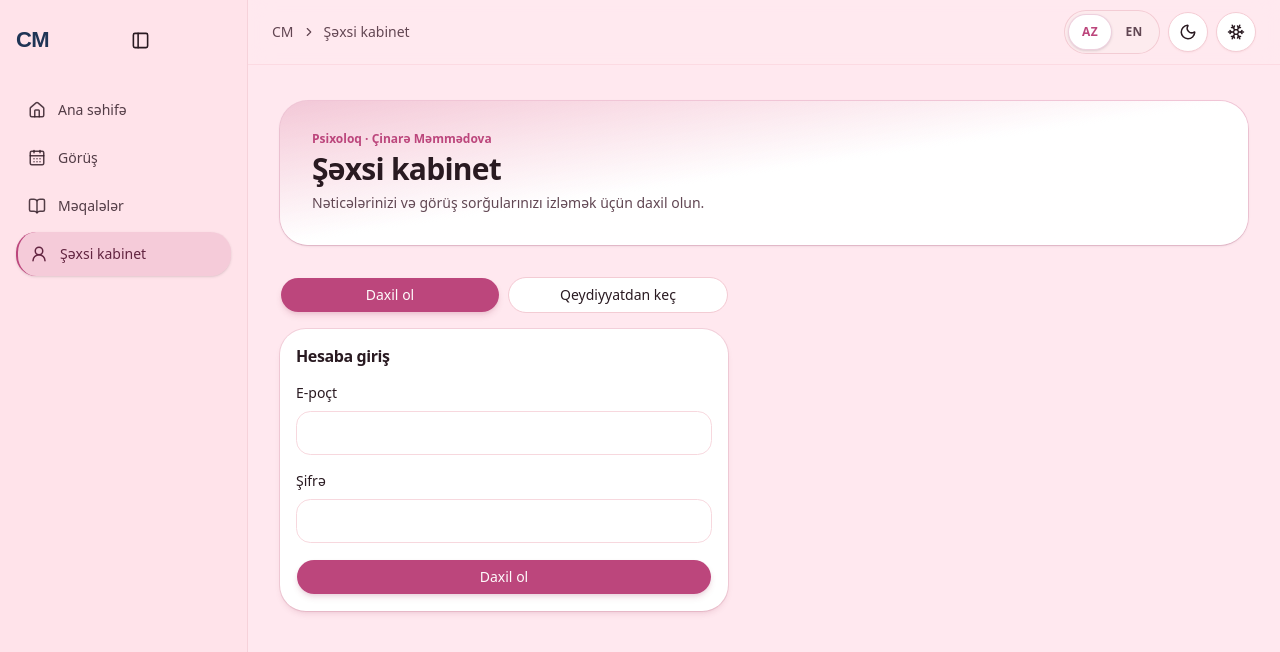
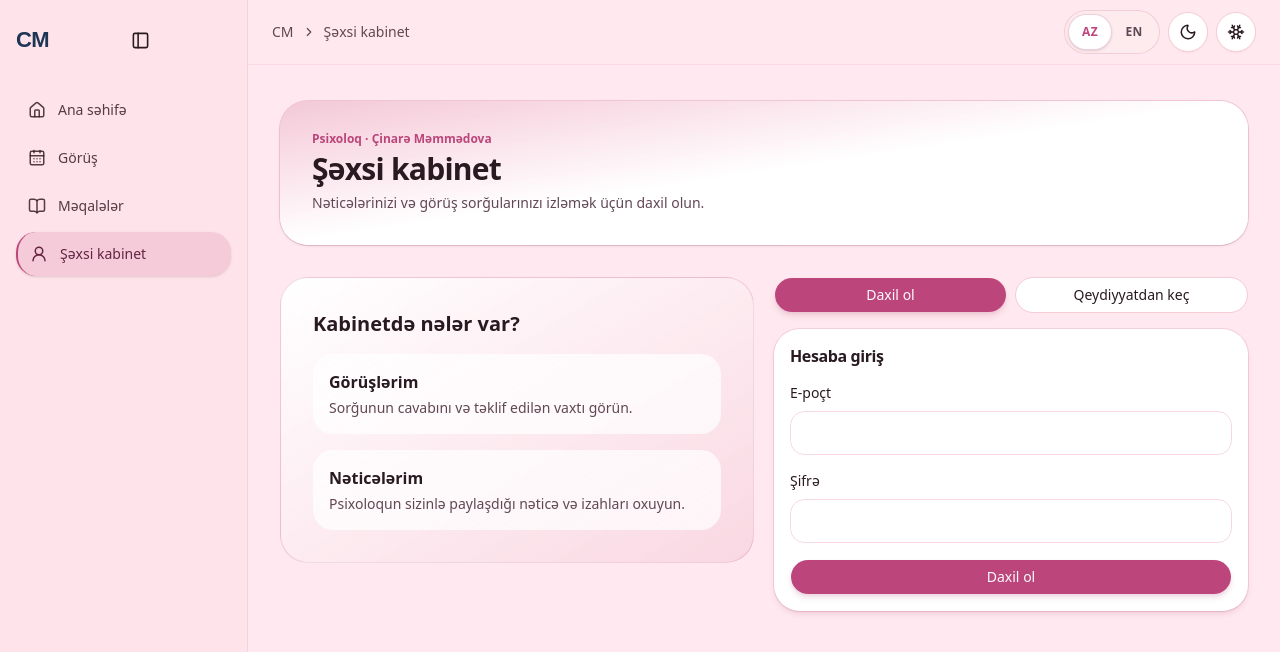
Before and after one commit to fuadismayill/cmsite, a Next.js app: page /kabinet in a window 1280 px wide. Shown: the top 652 px of the page. Built offline with nearby package versions, Linux system fonts and the light colour scheme.

Commit message:
Give signed-out appointment and account screens clearer starting points

```diff
--- a/app/gorus/page.tsx
+++ b/app/gorus/page.tsx
@@ -70,9 +70,9 @@ export default function Booking() {
         "Choose a preferred time. You will be contacted after your request is reviewed.",
       )}
     >
-      <div className="max-w-2xl">
+      <div className={signedIn ? "max-w-2xl" : "grid items-start gap-5 lg:grid-cols-[1.2fr_1fr]"}>
         <Panel title={t("Görüş məlumatları", "Appointment details")}>
-          {signedIn===null?<p>…</p>:!signedIn?<div className="grid gap-4"><p className="text-sm text-muted-foreground">{t("Görüş vaxtını seçmək və cavabı izləmək üçün hesabınıza daxil olun.","Sign in to choose a time and track your request.")}</p><div className="flex flex-wrap gap-2"><Link className={buttonVariants()} href="/kabinet?next=gorus">{t("Daxil ol","Sign in")}</Link><Link className={buttonVariants({variant:"outline"})} href="/kabinet?mode=register&next=gorus">{t("Qeydiyyatdan keç","Register")}</Link></div></div>:<form onSubmit={submit} onChange={()=>setReview(null)} className="grid gap-5">
+          {signedIn===null?<p>…</p>:!signedIn?<section className="grid gap-4 rounded-2xl border border-primary/20 bg-gradient-to-br from-card to-primary/10 p-5 sm:p-7"><h2 className="text-2xl font-semibold">{t("Görüş sorğusuna başlayın","Start an appointment request")}</h2><p className="text-sm leading-6 text-muted-foreground">{t("Vaxt seçmək və cavabı kabinetdən izləmək üçün hesabınıza daxil olun.","Sign in to choose a time and track the response in your account.")}</p><div className="grid gap-2 sm:flex"><Link className={buttonVariants({size:"lg",className:"min-h-11"})} href="/kabinet?next=gorus">{t("Daxil ol","Sign in")}</Link><Link className={buttonVariants({variant:"outline",size:"lg",className:"min-h-11"})} href="/kabinet?mode=register&next=gorus">{t("Hesab yarat","Create account")}</Link></div></section>:<form onSubmit={submit} onChange={()=>setReview(null)} className="grid gap-5">
             <label className={fieldStyle}>
               {t("Telefon və ya e-poçt", "Phone or email")}
               <Input
@@ -107,6 +107,7 @@ export default function Booking() {
             {status && <div role={sent ? "status" : "alert"} className={sent ? "rounded-xl border border-primary/30 bg-primary/10 p-4 text-sm" : "rounded-xl border border-destructive/35 bg-destructive/10 p-4 text-sm"}><p>{status}</p>{sent && <Link href="/kabinet" className="mt-2 inline-block font-medium text-primary underline">{t("Görüşlərimə bax","View my appointments")}</Link>}</div>}
           </form>}
         </Panel>
+        {signedIn==="" && <Panel title={t("Görüş necə ayarlanır?","How does it work?")}><ol className="grid list-decimal gap-4 pl-6 text-sm marker:font-semibold marker:text-primary"><li>{t("Hesabınıza daxil olun","Sign in to your account")}</li><li>{t("Uyğun vaxtı seçib sorğunu göndərin","Choose a time and send your request")}</li><li>{t("Cavabı kabinetinizdə izləyin","Track the response in your account")}</li></ol></Panel>}
       </div>
     </Screen>
   );
--- a/app/kabinet/page.tsx
+++ b/app/kabinet/page.tsx
@@ -223,7 +223,13 @@ export default function Account() {
           </div>
         </>
       ) : (
-        <div className="max-w-md">
+        <div className="grid items-start gap-5 lg:grid-cols-2">
+          <section className="order-2 grid gap-4 rounded-[1.75rem] border border-primary/20 bg-gradient-to-br from-card to-primary/10 p-6 lg:order-0 sm:p-8">
+            <h2 className="text-xl font-semibold">{t("Kabinetdə nələr var?","What’s in your account?")}</h2>
+            <div className="rounded-xl bg-card/70 p-4"><h3 className="font-semibold">{t("Görüşlərim","My appointments")}</h3><p className="mt-1 text-sm text-muted-foreground">{t("Sorğunun cavabını və təklif edilən vaxtı görün.","See responses and proposed times for your requests.")}</p></div>
+            <div className="rounded-xl bg-card/70 p-4"><h3 className="font-semibold">{t("Nəticələrim","My results")}</h3><p className="mt-1 text-sm text-muted-foreground">{t("Psixoloqun sizinlə paylaşdığı nəticə və izahları oxuyun.","Read results and explanations shared with you.")}</p></div>
+          </section>
+          <div className="min-w-0">
           <div aria-label={t("Hesab seçimi","Account options")} className="mb-4 grid grid-cols-2 gap-2">{[false,true].map(register=><Button key={String(register)} disabled={busy} aria-pressed={register===registration} variant={register===registration?"default":"outline"} onClick={()=>{setRegistration(register);setMessage("")}}>{register?t("Qeydiyyatdan keç","Register"):t("Daxil ol","Sign in")}</Button>)}</div>
           <Panel
             title={
@@ -264,6 +270,7 @@ export default function Account() {
 
             </form>
           </Panel>
+          </div>
         </div>
       )}
       {user && notice}
```
